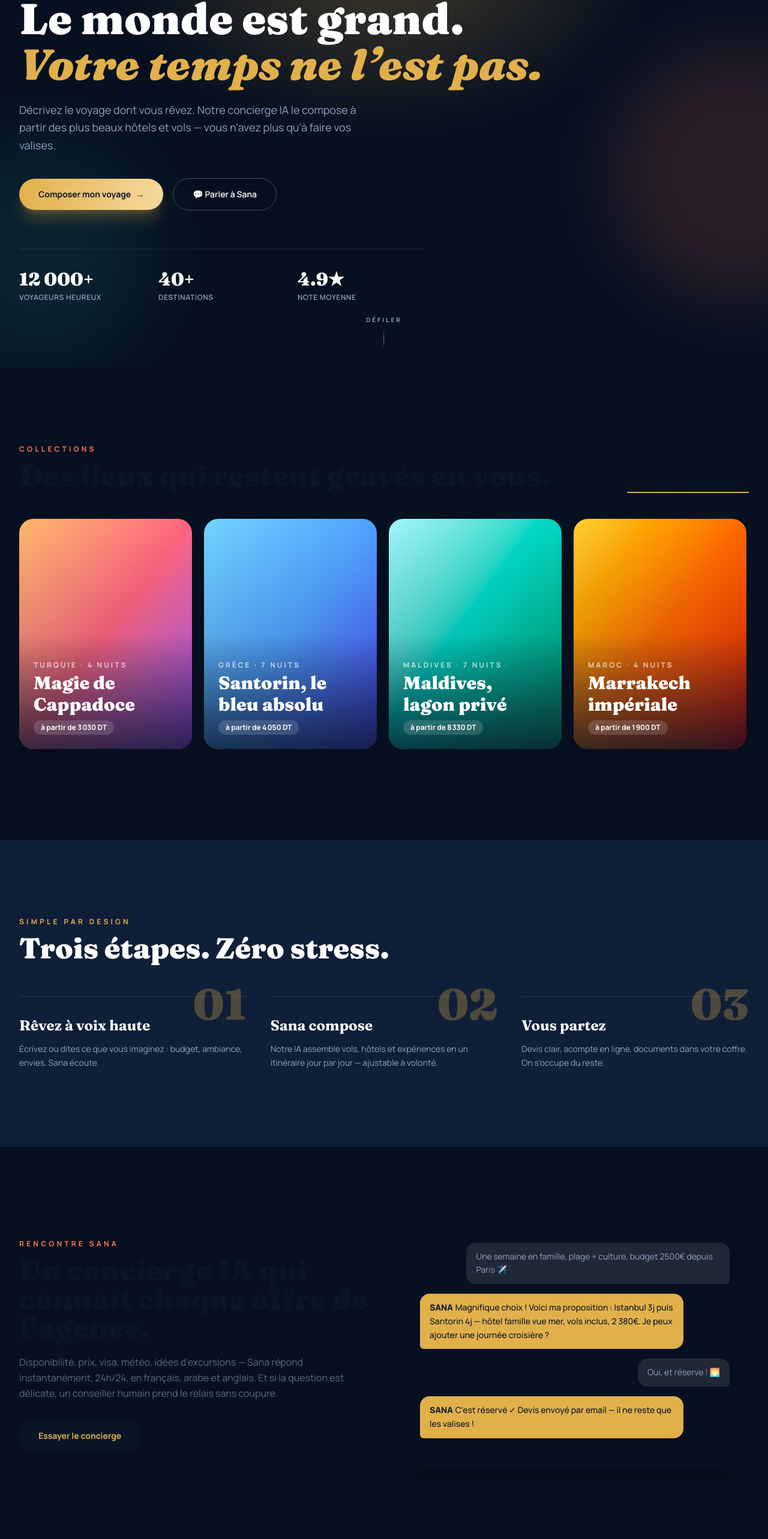
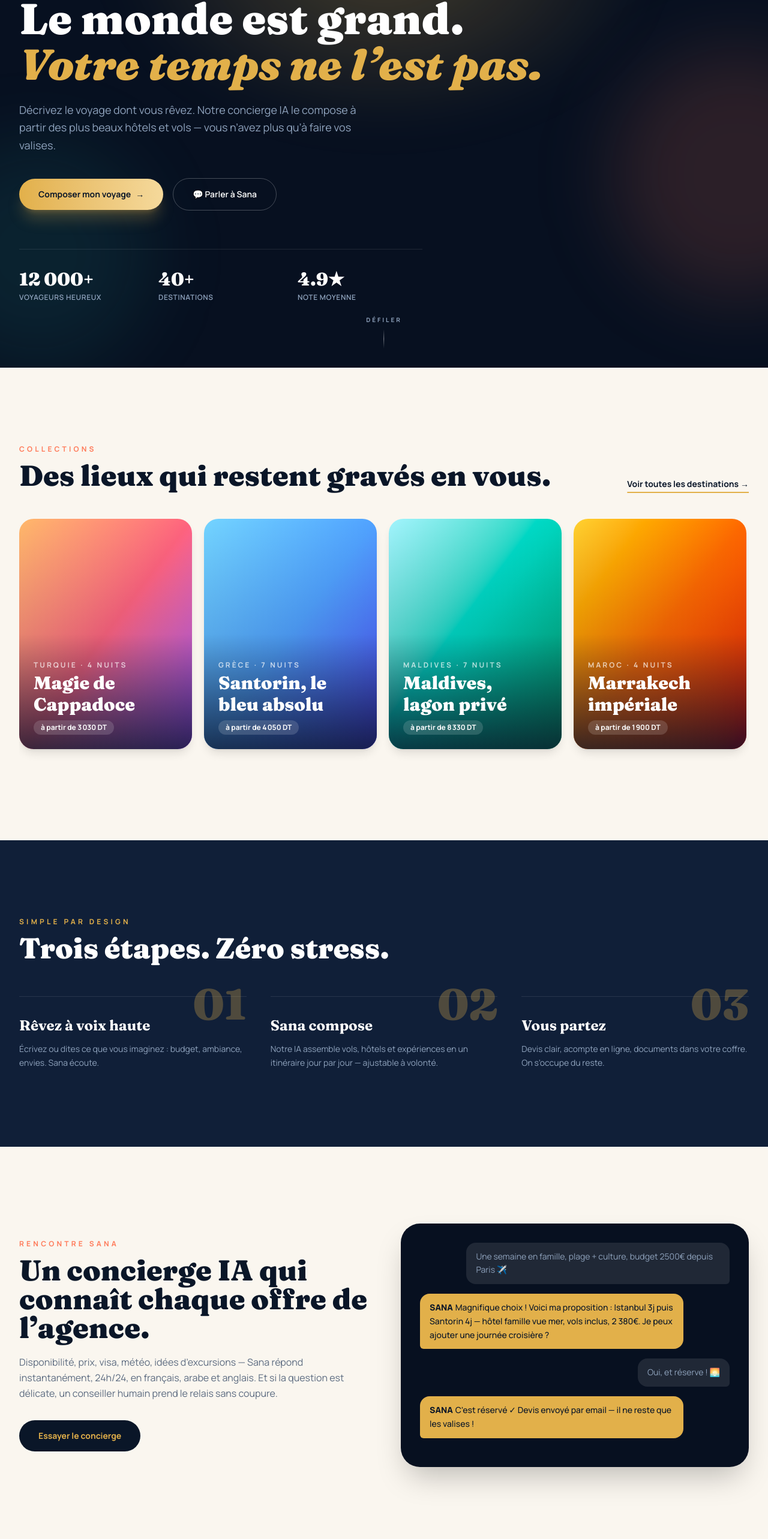
Before and after one commit to HazemMarrakchi/sana-travel, a React (Vite) app in the folder web/: page / in a window 1280 px wide. Shown: the part 187-2753 px from the top of the page at 60% size. Built offline with nearby package versions, Linux system fonts and the light colour scheme; no server answers.

Commit message:
fix(web): explicit ivory background on home sections (destinations, concierge teaser)

```diff
--- a/web/src/features/home/HomePage.tsx
+++ b/web/src/features/home/HomePage.tsx
@@ -77,7 +77,7 @@ export function HomePage() {
       </section>
 
       {/* ══════════ DESTINATIONS ══════════ */}
-      <section className="py-24 lg:py-32">
+      <section className="bg-ivory py-24 lg:py-32">
         <div className="mx-auto max-w-7xl px-5 lg:px-8">
           <div className="flex flex-wrap items-end justify-between gap-4">
             <div>
@@ -145,7 +145,7 @@ export function HomePage() {
       </section>
 
       {/* ══════════ CONCIERGE TEASER ══════════ */}
-      <section className="overflow-hidden py-24 lg:py-32">
+      <section className="bg-ivory overflow-hidden py-24 lg:py-32">
         <div className="mx-auto grid max-w-7xl items-center gap-14 px-5 lg:grid-cols-2 lg:px-8">
           <div>
             <p className="text-coral text-xs font-bold uppercase tracking-[0.35em]">{t('ct.kicker')}</p>
```
Also changed, not shown: 1 other file (tests, documents, lock files or other folders).
